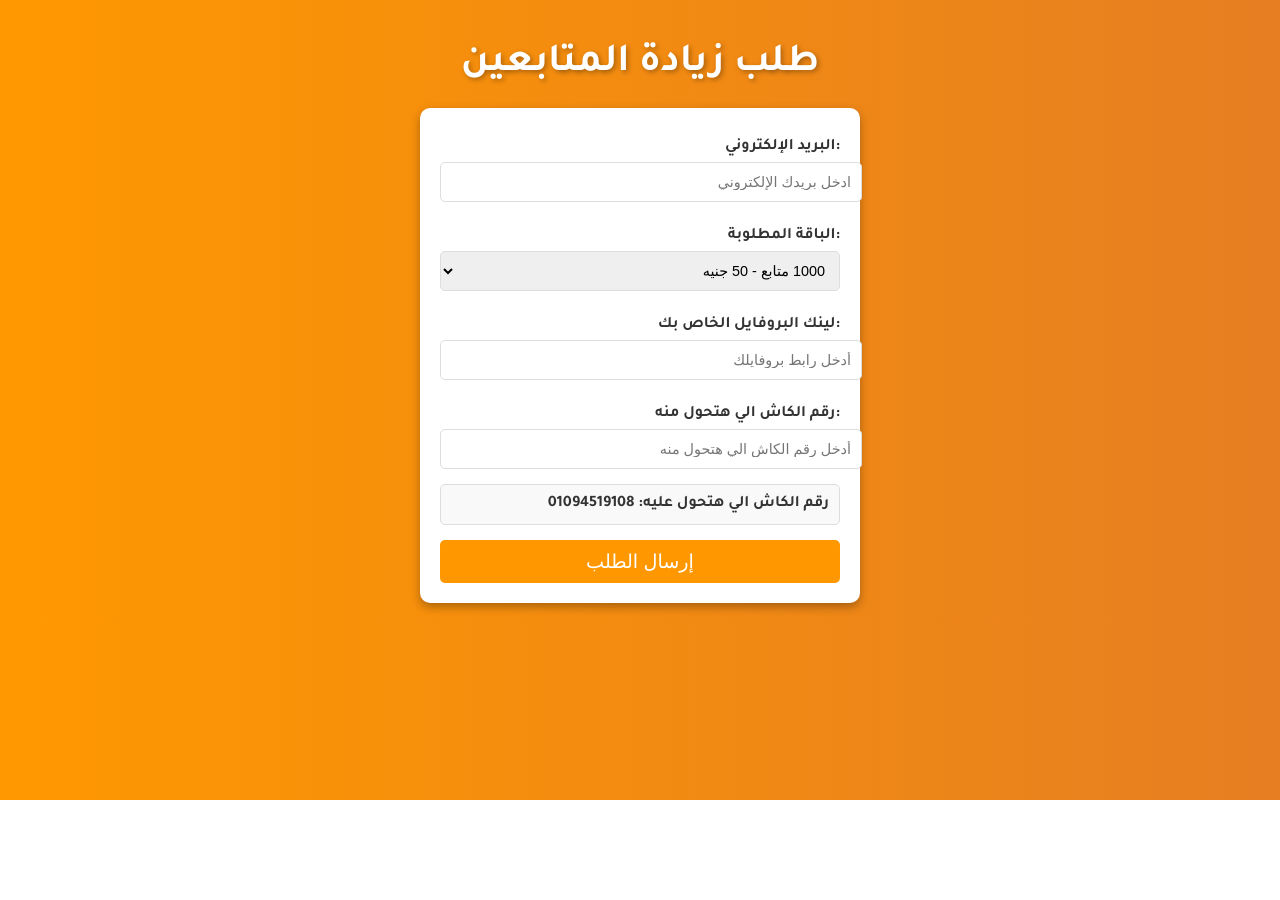
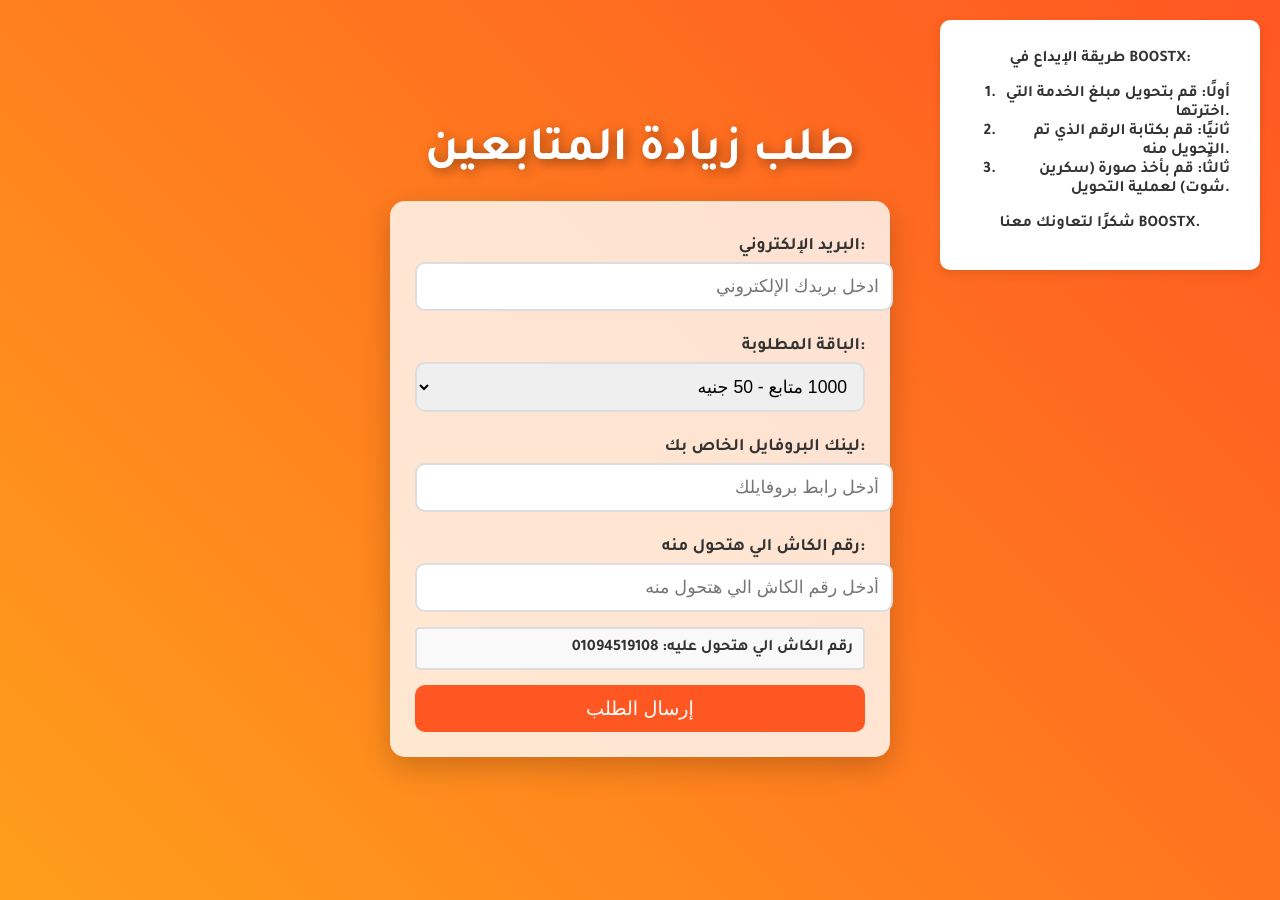
Before and after one commit to Ahmedosama4/boost-x, a plain HTML site: page order_followers.html in a window 1280 px wide. Before the commit the page ends 800 px from the top, so only its background shows below. Drawn offline with Linux system fonts and the light colour scheme.

```diff
--- a/order_followers.html
+++ b/order_followers.html
@@ -9,26 +9,33 @@
         body {
             font-family: 'Tajawal', Arial, sans-serif;
             text-align: center;
-            padding: 20px;
-            background: linear-gradient(to right, #ff9800, #e67e22);
+            padding: 50px;
+            background: linear-gradient(45deg, #ff9e1b, #ff5722);
             color: white;
             margin: 0;
+            height: 100vh;
+            display: flex;
+            justify-content: center;
+            align-items: center;
+            flex-direction: column;
+            overflow-y: auto; /* لإضافة التمرير في حالة امتلاء الصفحة */
         }
 
         h1 {
-            margin: 20px 0;
-            font-size: 2.5rem;
-            text-shadow: 2px 2px 5px rgba(0, 0, 0, 0.3);
+            margin: 0;
+            font-size: 3rem;
+            text-shadow: 3px 3px 12px rgba(0, 0, 0, 0.4);
         }
 
         form {
-            background: white;
+            background: rgba(255, 255, 255, 0.8);
             color: #333;
-            padding: 20px;
-            margin: 0 auto;
-            border-radius: 10px;
-            box-shadow: 0 4px 10px rgba(0, 0, 0, 0.3);
-            max-width: 400px;
+            padding: 25px;
+            margin: 20px auto;
+            border-radius: 15px;
+            box-shadow: 0 10px 30px rgba(0, 0, 0, 0.2);
+            max-width: 450px;
+            width: 100%;
         }
 
         label {
@@ -36,36 +43,40 @@
             text-align: right;
             margin: 10px 0 5px;
             font-weight: bold;
+            font-size: 1.1rem;
         }
 
         input, select {
             width: 100%;
-            padding: 10px;
+            padding: 12px;
             margin-bottom: 15px;
-            border: 1px solid #ddd;
-            border-radius: 5px;
-            font-size: 1rem;
+            border: 2px solid #ddd;
+            border-radius: 10px;
+            font-size: 1.1rem;
             direction: rtl;
+            transition: border-color 0.3s ease;
+        }
+
+        input:focus, select:focus {
+            border-color: #ff5722;
+            outline: none;
         }
 
         button {
             width: 100%;
-            padding: 10px 15px;
-            background-color: #ff9800;
+            padding: 12px;
+            background-color: #ff5722;
             color: white;
             border: none;
-            border-radius: 5px;
+            border-radius: 10px;
             font-size: 1.2rem;
             cursor: pointer;
-            transition: background-color 0.3s ease;
+            transition: background-color 0.3s ease, transform 0.2s ease;
         }
 
         button:hover {
-            background-color: #e67e22;
-        }
-
-        input::placeholder, select {
-            font-size: 0.9rem;
+            background-color: #ff9e1b;
+            transform: translateY(-3px);
         }
 
         .static-info {
@@ -74,9 +85,35 @@
             color: #333;
             background: #f9f9f9;
             padding: 10px;
-            border: 1px solid #ddd;
+            border: 2px solid #ddd;
             border-radius: 5px;
             margin-bottom: 15px;
+            font-size: 1rem;
+        }
+
+        .alert {
+            position: fixed;
+            top: 20px;
+            right: 20px;
+            background-color: #fff;
+            color: #333;
+            padding: 20px;
+            border-radius: 10px;
+            font-size: 1rem;
+            font-weight: bold;
+            width: 280px;
+            box-shadow: 0 4px 10px rgba(0, 0, 0, 0.1);
+            z-index: 10;
+        }
+
+        .alert ol {
+            list-style-type: decimal;
+            padding-right: 10px;
+            text-align: right;
+        }
+
+        .alert p {
+            margin-top: 10px;
         }
     </style>
 
@@ -84,6 +121,18 @@
 </head>
 <body>
     <h1>طلب زيادة المتابعين</h1>
+
+    <!-- تنويه طريقة الإيداع -->
+    <div class="alert">
+        <p><strong>طريقة الإيداع في BOOSTX:</strong></p>
+        <ol>
+            <li>أولًا: قم بتحويل مبلغ الخدمة التي اخترتها.</li>
+            <li>ثانيًا: قم بكتابة الرقم الذي تم التحويل منه.</li>
+            <li>ثالثًا: قم بأخذ صورة (سكرين شوت) لعملية التحويل.</li>
+        </ol>
+        <p>شكرًا لتعاونك معنا BOOSTX.</p>
+    </div>
+
     <form id="contact-form">
         <label for="email">البريد الإلكتروني:</label>
         <input type="email" id="email" name="email" placeholder="ادخل بريدك الإلكتروني" required>
@@ -99,7 +148,7 @@
         <input type="text" id="profileLink" name="profileLink" placeholder="أدخل رابط بروفايلك" required>
 
         <label for="cashFrom">رقم الكاش الي هتحول منه:</label>
-        <input type="text" id="cashFrom" name="cashFrom" placeholder="أدخل رقم الكاش الي هتحول منه" required>
+        <input type="text" id="cashFrom" name="cashFrom" placeholder="أدخل رقم الكاش الي هتحول منه" required pattern="^\d{11}$" title="رقم الكاش يجب أن يتكون من 11 رقمًا">
 
         <div class="static-info">
             رقم الكاش الي هتحول عليه: <strong>01094519108</strong>
```
Also changed, not shown: store.html (+31 -1 lines).
